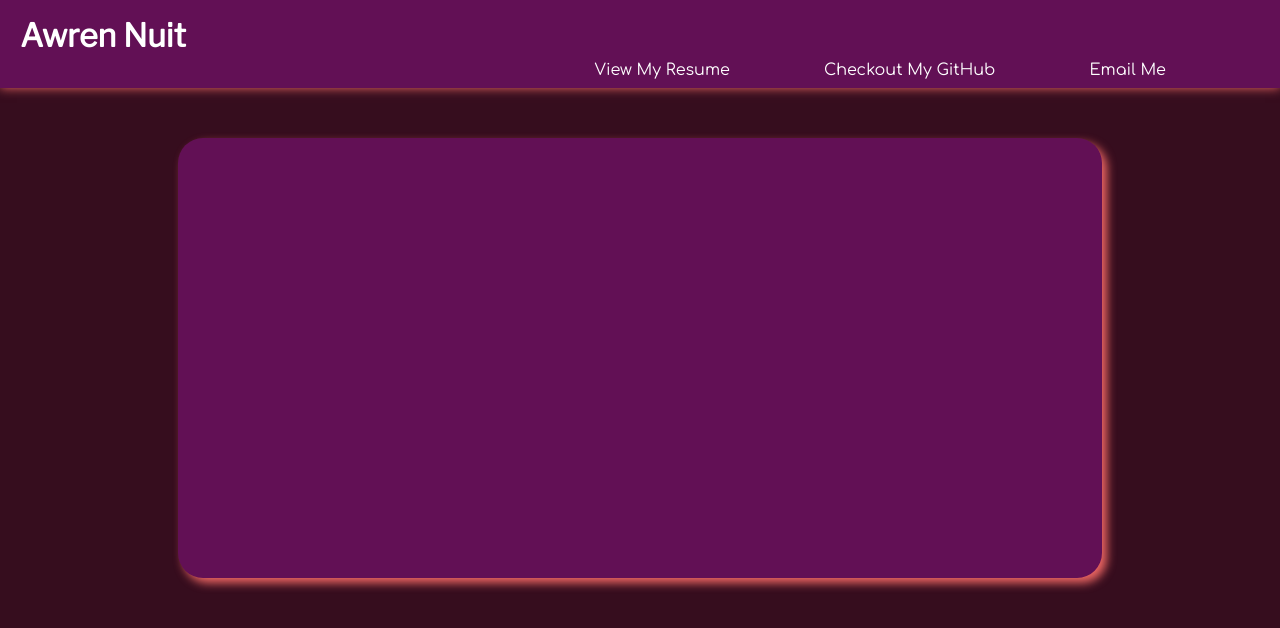
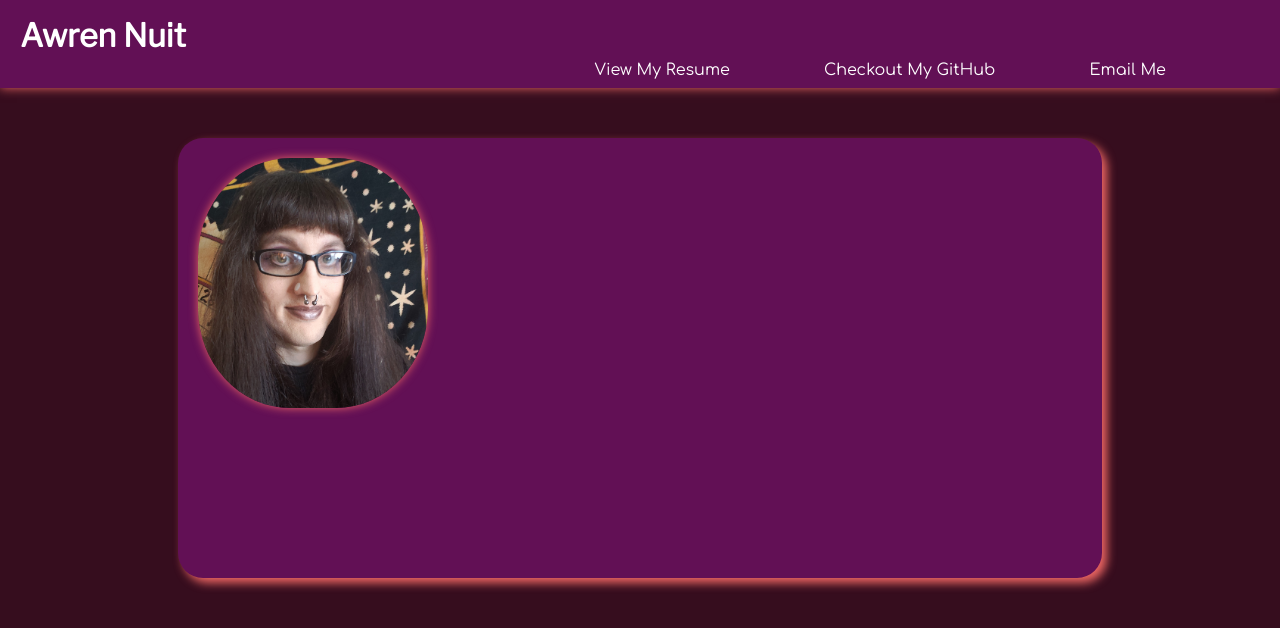
Before and after one commit to awrennuit/full-stack-software-developer-portfolio, a React (Create React App) app: page / in a window 1280 px wide. Shown: the top 628 px of the page. Built offline with nearby package versions, Linux system fonts and the light colour scheme.

Commit message:
added avatar

```diff
--- /dev/null
+++ b/src/components/Home/Home.css
@@ -0,0 +1,6 @@
+.avatar {
+  grid-area: avatar;
+  height: 250px;
+  border-radius: 40%;
+  box-shadow: 0 0 10px #ed6663;
+}
--- a/src/components/Home/Home.js
+++ b/src/components/Home/Home.js
@@ -1,4 +1,5 @@
 import React, {Component} from 'react';
+import './Home.css';
 
 class Home extends Component{
 
@@ -6,6 +7,11 @@ class Home extends Component{
     return(
       <div className="main-container">
         <div className="main-card">
+          <img
+            className="avatar"
+            src="./images/avatar.jpg"
+            alt="shoulders and up of me looking slightly to the left"
+          />
         </div>
       </div>
     );
```
Also changed, not shown: public/images/avatar.jpg (added).
